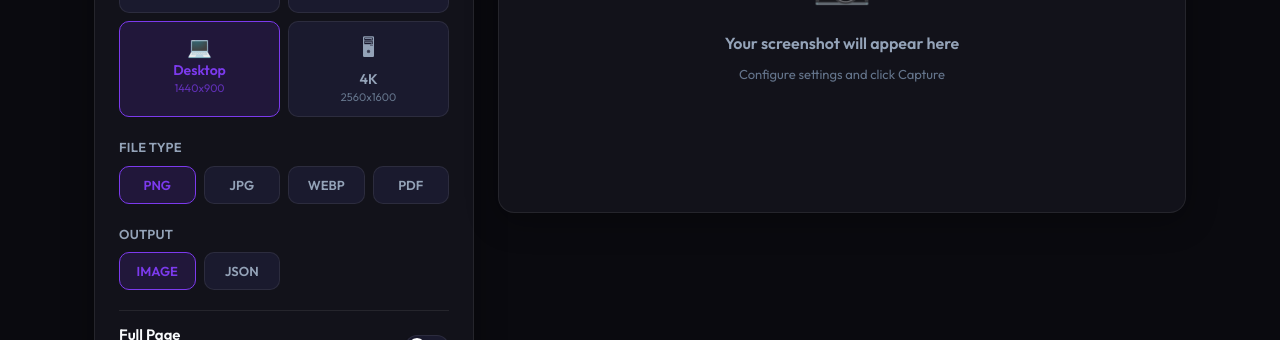
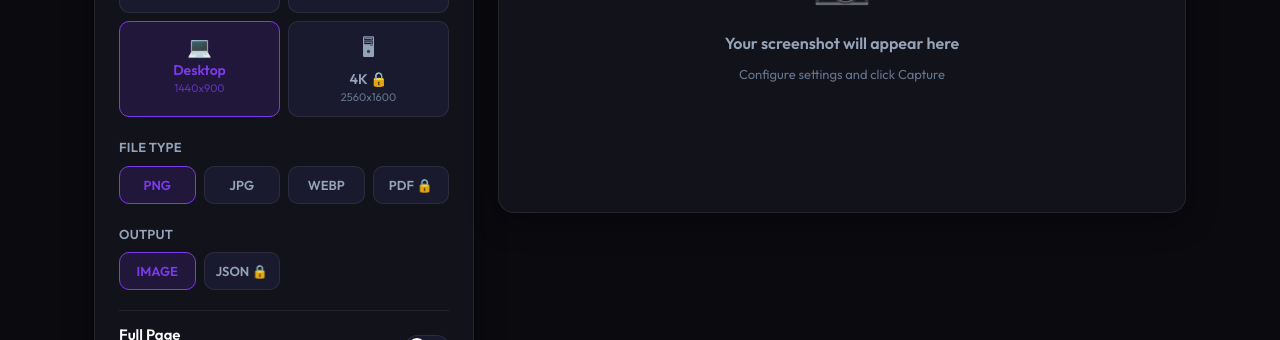
Before and after one commit to MyWorld0007/shotlyapi, a React (Vite) app: page /playground in a window 1280 px wide. Shown: the part 594-934 px from the top of the page. Built offline with nearby package versions, Linux system fonts and the light colour scheme.

Commit message:
feat: block 4K, PDF, JSON with lock icon and Paid tooltip, remove download button

```diff
--- a/src/pages/Playground.jsx
+++ b/src/pages/Playground.jsx
@@ -5,13 +5,18 @@ import { useTheme, ThemeToggle } from '../lib/ThemeToggle'
 const API_URL = 'https://api.shotlyapi.in'
 
 const viewports = [
-  { label: 'Mobile', width: 390, height: 844, icon: '\u{1F4F1}' },
-  { label: 'Tablet', width: 768, height: 1024, icon: '\u{1F4F2}' },
-  { label: 'Desktop', width: 1440, height: 900, icon: '\u{1F4BB}' },
-  { label: '4K', width: 2560, height: 1600, icon: '\u{1F5A5}' },
+  { label: 'Mobile', width: 390, height: 844, icon: '\u{1F4F1}', paid: false },
+  { label: 'Tablet', width: 768, height: 1024, icon: '\u{1F4F2}', paid: false },
+  { label: 'Desktop', width: 1440, height: 900, icon: '\u{1F4BB}', paid: false },
+  { label: '4K', width: 2560, height: 1600, icon: '\u{1F5A5}', paid: true },
 ]
 
-const formats = ['PNG', 'JPG', 'WEBP', 'PDF']
+const formats = [
+  { label: 'PNG', paid: false },
+  { label: 'JPG', paid: false },
+  { label: 'WEBP', paid: false },
+  { label: 'PDF', paid: true },
+]
 
 const paramsTable = [
   { param: 'URL', values: 'Any website URL', desc: 'The target website address to capture. Must include https:// or http://', free: true },
@@ -192,12 +197,14 @@ export default function Playground() {
                   {viewports.map((vp) => (
                     <button
                       key={vp.label}
-                      className={`pg-seg-btn ${viewport.label === vp.label ? 'active' : ''}`}
-                      onClick={() => setViewport(vp)}
+                      className={`pg-seg-btn ${viewport.label === vp.label ? 'active' : ''} ${vp.paid ? 'pg-locked' : ''}`}
+                      onClick={() => !vp.paid && setViewport(vp)}
                       type="button"
+                      disabled={vp.paid}
+                      title={vp.paid ? 'Paid' : ''}
                     >
                       <span className="pg-seg-icon">{vp.icon}</span>
-                      <span className="pg-seg-text">{vp.label}</span>
+                      <span className="pg-seg-text">{vp.label}{vp.paid && ' \u{1F512}'}</span>
                       <span className="pg-seg-dim">{vp.width}x{vp.height}</span>
                     </button>
                   ))}
@@ -210,12 +217,14 @@ export default function Playground() {
                 <div className="pg-segmented pg-segmented-sm">
                   {formats.map((f) => (
                     <button
-                      key={f}
-                      className={`pg-seg-btn-sm ${format === f ? 'active' : ''}`}
-                      onClick={() => setFormat(f)}
+                      key={f.label}
+                      className={`pg-seg-btn-sm ${format === f.label ? 'active' : ''} ${f.paid ? 'pg-locked' : ''}`}
+                      onClick={() => !f.paid && setFormat(f.label)}
                       type="button"
+                      disabled={f.paid}
+                      title={f.paid ? 'Paid' : ''}
                     >
-                      {f}
+                      {f.label}{f.paid && ' \u{1F512}'}
                     </button>
                   ))}
                 </div>
@@ -233,11 +242,13 @@ export default function Playground() {
                     IMAGE
                   </button>
                   <button
-                    className={`pg-seg-btn-sm ${output === 'JSON' ? 'active' : ''}`}
-                    onClick={() => setOutput('JSON')}
+                    className="pg-seg-btn-sm pg-locked"
+                    onClick={() => {}}
                     type="button"
+                    disabled
+                    title="Paid"
                   >
-                    JSON
+                    {'JSON \u{1F512}'}
                   </button>
                 </div>
               </div>
@@ -377,11 +388,6 @@ export default function Playground() {
             <div className="pg-result-area" ref={resultRef}>
               <div className="pg-result-header">
                 <div className="pg-result-label">Result</div>
-                {screenshotSrc && (
-                  <a href={screenshotSrc} download={`screenshot.${format.toLowerCase()}`} className="pg-download-btn">
-                    {'\u2B07'} Download
-                  </a>
-                )}
               </div>
               <div className="pg-result-box">
                 {loading && (
```
